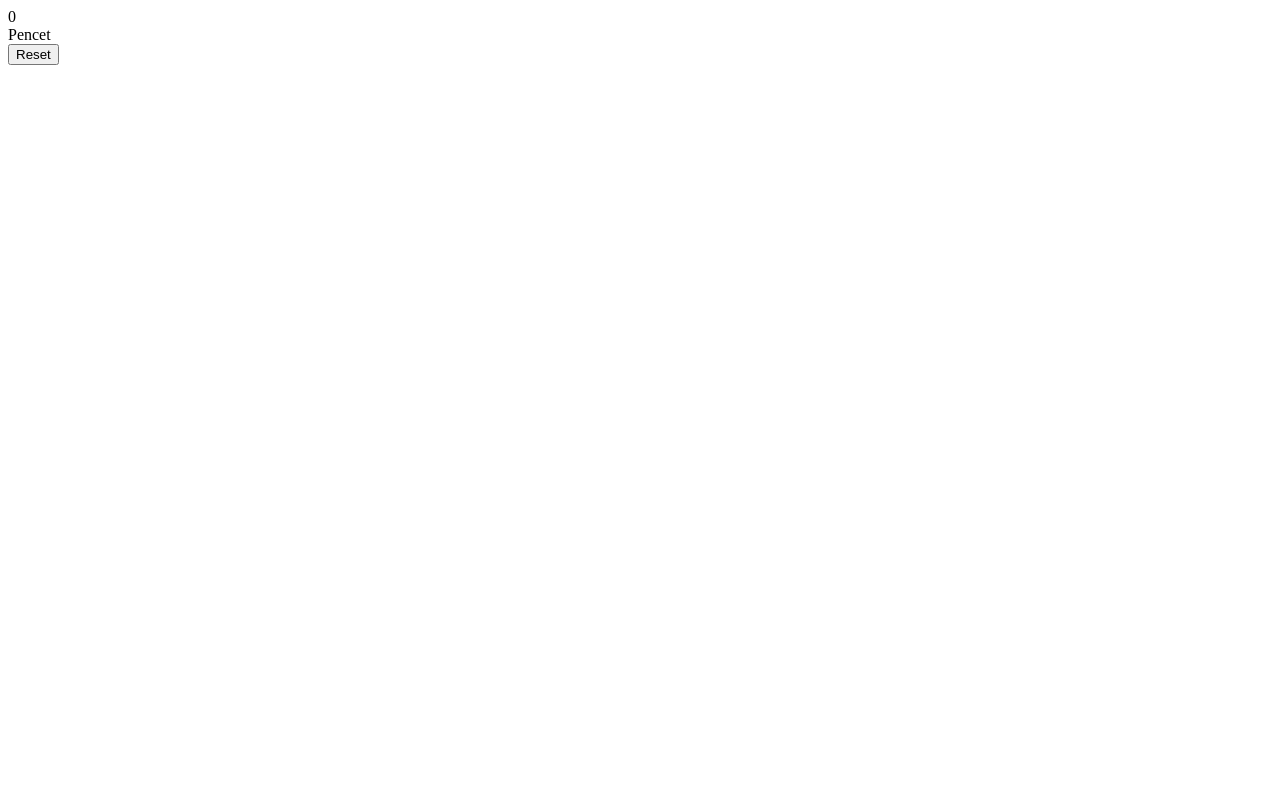
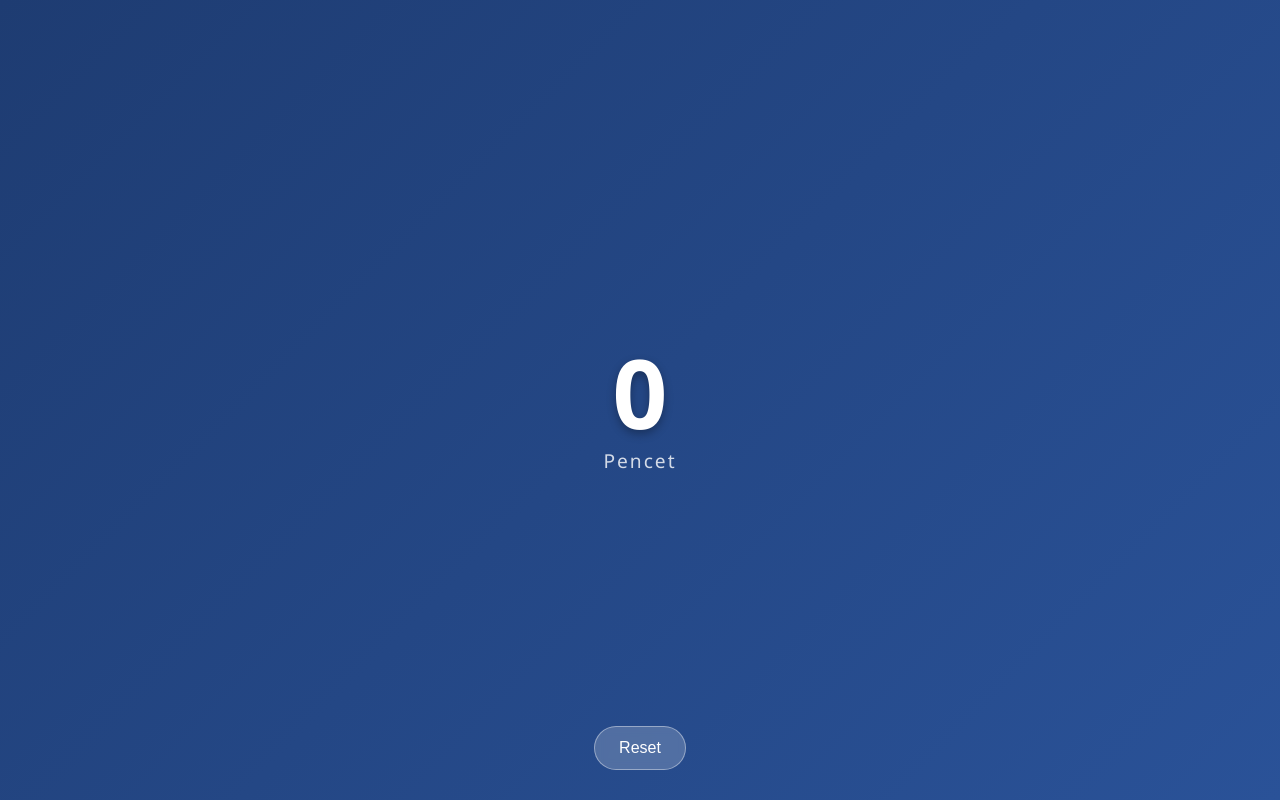
Before and after one commit to iqballp/Tambahsatu, a plain HTML site: page index.html in a window 1280 px wide. Drawn offline with Linux system fonts and the light colour scheme.

Commit message:
pembaruan css

```diff
--- a/index.html
+++ b/index.html
@@ -1,10 +1,77 @@
 <!DOCTYPE html>
 <html lang="en">
+
 <head>
     <meta charset="UTF-8">
     <meta name="viewport" content="width=device-width, initial-scale=1.0">
     <title>Tambahsatu</title>
+    <style>
+        * {
+            margin: 0;
+            padding: 0;
+            box-sizing: border-box;
+            -webkit-tap-highlight-color: transparent; /* Hilangkan highlight biru di Android */
+        }
+
+        body {
+            height: 100vh;
+            width: 100vw;
+            overflow: hidden;
+            font-family: 'Segoe UI', Tahoma, Geneva, Verdana, sans-serif;
+            background: linear-gradient(135deg, #1e3c72 0%, #2a5298 100%);
+            color: white;
+            display: flex;
+            flex-direction: column;
+            align-items: center;
+            justify-content: center;
+            user-select: none; /* Mencegah teks terblok saat tap cepat */
+            cursor: pointer; /* Indikator bahwa layar bisa diklik */
+
+        }
+
+        #counter-container {
+            text-align: center;
+            z-index: 10;
+            pointer-events: none;
+        }
+
+        #count {
+            font-size: 6rem;
+            font-weight: bold;
+            text-shadow: 0 4px 10px rgba(0,0,0,0.3);
+            transition: transform 0.1s ease;
+        }
+        #label {
+            font-size: 1.2rem;
+            opacity: 0.8;
+            letter-spacing: 2px;
+            margin-top: -10px;
+        }
+        #reset-btn {
+            position: absolute;
+            bottom: 30px;
+            padding: 12px 24px;
+            background-color: rgba(255, 255, 255, 0.2);
+            border: 1px solid rgba(255, 255, 255, 0.4);
+            color: white;
+            border-radius: 30px;
+            font-size: 1rem;
+            cursor: pointer;
+            backdrop-filter: blur(5px);
+            transition: all 0.3s ease;
+            z-index: 20; /* Paling atas */
+        }
+        #reset-btn:hover {
+            background-color: rgba(255, 255, 255, 0.4);
+            transform: scale(1.05);
+        }
+
+        #reset-btn:active {
+            transform: scale(0.95);
+        }
+    </style>
 </head>
+
 <body>
     <div id="counter-container">
         <div id="count">0</div>
@@ -19,8 +86,8 @@
         const resetBtn = document.getElementById('reset-btn');
         let count = 0;
 
-        body.addEventListener('click', function(e) {
-            if(e.target.id === 'reset-btn') return;
+        body.addEventListener('click', function (e) {
+            if (e.target.id === 'reset-btn') return;
 
             count++;
             countDisplay.innerText = count;
@@ -28,12 +95,13 @@
             countDisplay.style.transform = "scale(1.2)";
             setTimeout(() => countDisplay.style.transform = "scale(1)");
 
-            resetBtn.addEventListener('click', function(e) {
+            resetBtn.addEventListener('click', function (e) {
                 e.stopPropagation();
-                count= 0;
+                count = 0;
                 countDisplay.innerText = count;
             })
         })
     </script>
 </body>
+
 </html>
```
